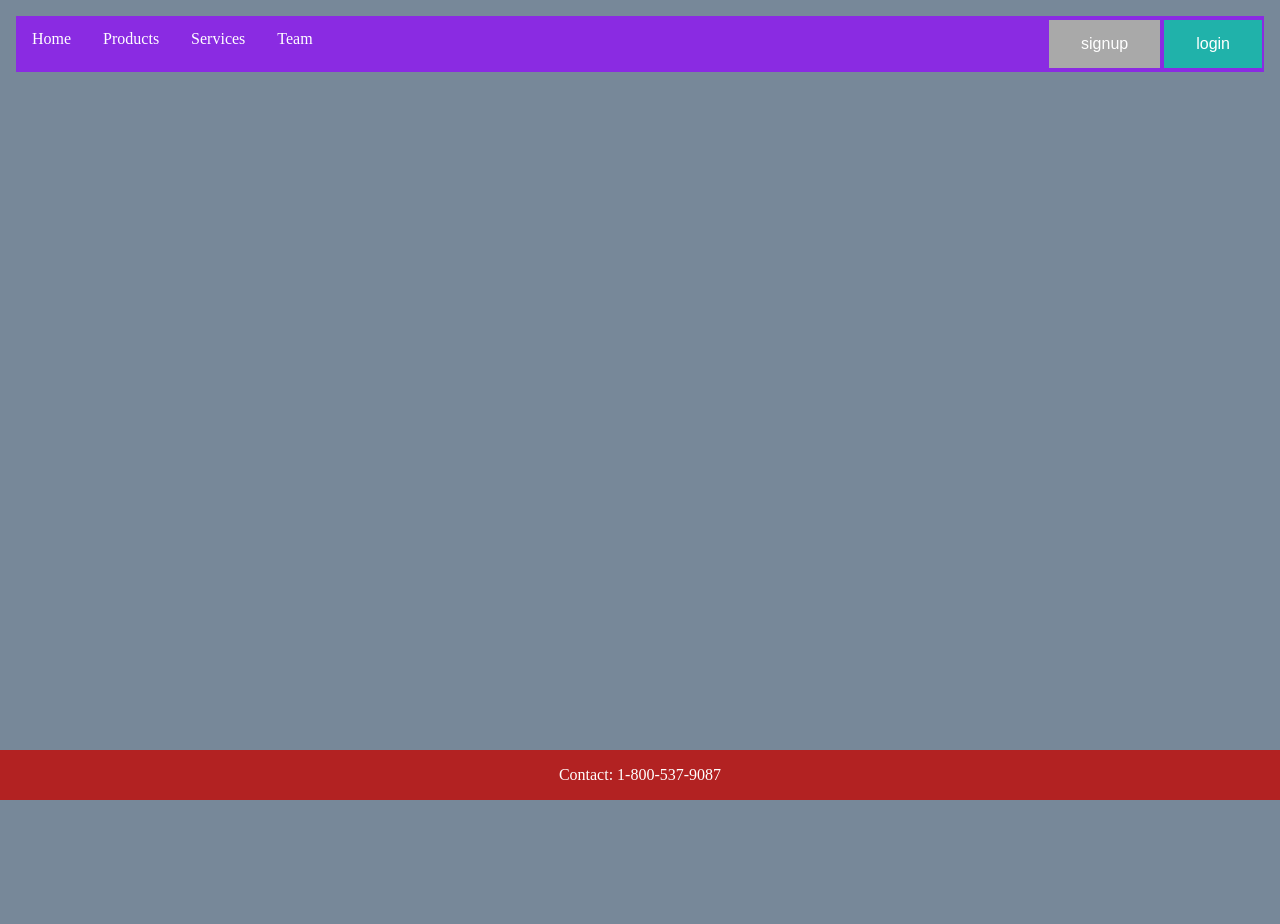
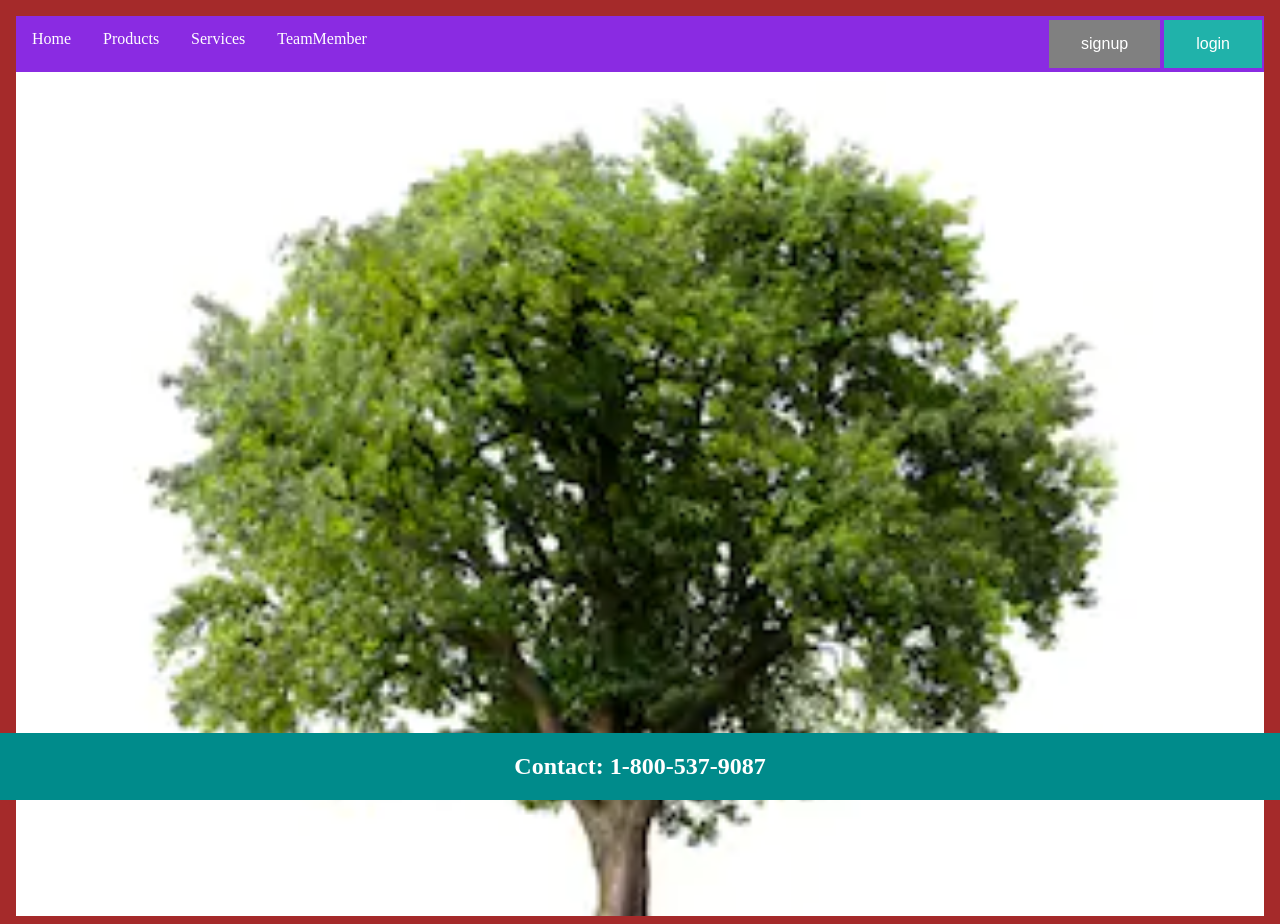
Before and after one commit to AINeuronTech/august2020dev-angular-app, an Angular app: page / in a window 1280 px wide. Before the commit the page ends 800 px from the top, so only its background shows below. Built offline with nearby package versions, Linux system fonts and the light colour scheme.

Commit message:
styling, image

```diff
--- a/package.json
+++ b/package.json
@@ -3,7 +3,7 @@
   "version": "0.0.0",
   "scripts": {
     "ng": "ng",
-    "start": "ng serve --port 4500",
+    "start": "ng serve",
     "build": "ng build",
     "test": "ng test",
     "lint": "ng lint",
--- a/src/app/app.component.css
+++ b/src/app/app.component.css
@@ -1,9 +1,6 @@
-
-.center {
-  text-align: center;
-  color: blue;
+body{
+  height: 900px;
+  background-color: grey;
+  background-image: url('./assets/images/tree.jpg');
+  background-size: cover;
 }
-
-/*body{*/
-/*  background-color: brown;*/
-/*}*/
--- a/src/app/footer/footer.component.css
+++ b/src/app/footer/footer.component.css
@@ -1,9 +1,10 @@
-.footer {
+
+.footer{
   position: fixed;
   left: 0;
   bottom: 0;
   width: 100%;
-  background-color: firebrick;
+  background-color: darkcyan;
   color: white;
   text-align: center;
 }
--- a/src/app/footer/footer.component.html
+++ b/src/app/footer/footer.component.html
@@ -1,3 +1,3 @@
 <div class="footer">
-  <p>Contact: 1-800-537-9087</p>
+  <h2>Contact: 1-800-537-9087</h2>
 </div>
--- a/src/app/login/login.component.css
+++ b/src/app/login/login.component.css
@@ -1,5 +1,5 @@
-button{
-  background-color:darkgrey;
+.button{
+  background-color: darkgray;
   border: none;
   color: white;
   padding: 15px 32px;
@@ -10,11 +10,13 @@ button{
   margin: 4px 2px;
   cursor: pointer;
   float: right;
-
 } .b1{
-   background-color: lightseagreen;
-   border:yellow;
- }.b2{
-    background-color: -moz-default-color;
-    border:purple;
-  }
+  background-color: lightseagreen;
+  border: yellow;
+  }.b2{
+  background-color: grey;
+  border: purple;
+ }.b3{
+         background-color: grey;
+         border: purple;
+ }
--- a/src/app/navbar/navbar.component.css
+++ b/src/app/navbar/navbar.component.css
@@ -1,4 +1,4 @@
-ul {
+ul{
   list-style-type: none;
   margin-left: 0;
   margin-right: auto;
@@ -7,18 +7,24 @@ ul {
   background-color: blueviolet;
 }
 
-li {
+li{
   float: left;
 }
 
-li a {
+li a{
   display: block;
   color: white;
   text-align: center;
   padding: 14px 16px;
   text-decoration: none;
 }
+ li a:hover{
+   background-color: green;
+ }
 
-li a:hover {
-  background-color: green;
-}
+ /*body{*/
+ /*  height: 800px;*/
+ /*  background-color: grey;*/
+ /*  background-image: url('../assets/images/tree.jpg');*/
+ /*  background-size: cover;*/
+ /*}*/
--- a/src/app/navbar/navbar.component.html
+++ b/src/app/navbar/navbar.component.html
@@ -1,9 +1,9 @@
-<!--<div>-->
-  <ul>
-    <li><a class="active" href="https://www.amazon.com/">Home</a></li>
-    <li><a href="https://www.facebook.com/">Products</a></li>
-    <li><a href="https://www.cnn.com/">Services</a></li>
-    <li><a href="https://www.huffingtonpost.com/">Team</a></li>
-    <app-login></app-login>
-  </ul>
-<!--</div>-->
+<ul>
+  <li><a class="active" href="https://www.facebook.com">Home</a></li>
+  <li><a class="active" href="https://www.amazon.com">Products</a></li>
+  <li><a class="active" href="https://www.huffingtonpost.com">Services</a></li>
+  <li><a class="active" href="https://www.google.com">TeamMember</a></li>
+  <app-login></app-login>
+</ul>
+
+<body></body>
--- a/src/styles.css
+++ b/src/styles.css
@@ -1,4 +1,4 @@
 /* You can add global styles to this file, and also import other style files */
 html {
-  background-color: lightslategrey;
+  background-color: brown;
 }
```
Also changed, not shown: src/app/assets/images/tree.jpg (added), 1 other file (tests, documents, lock files or other folders).
